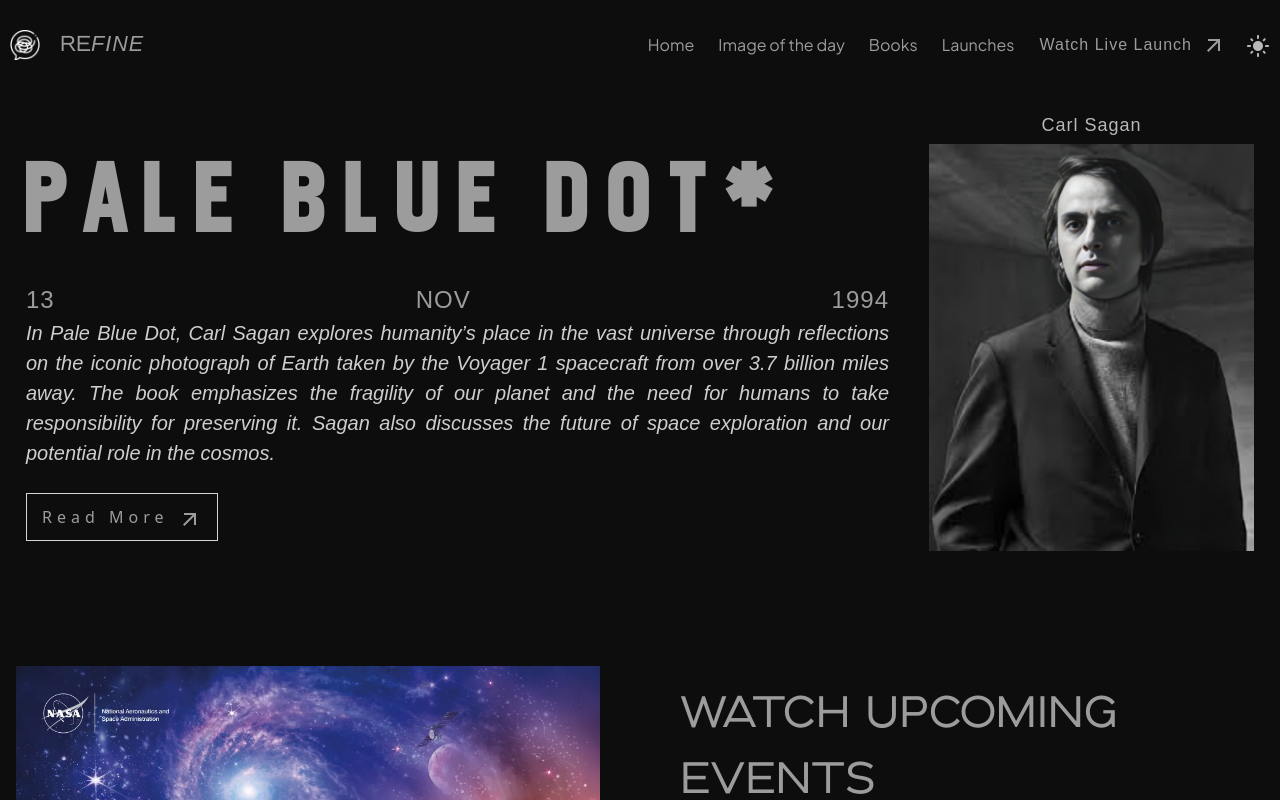
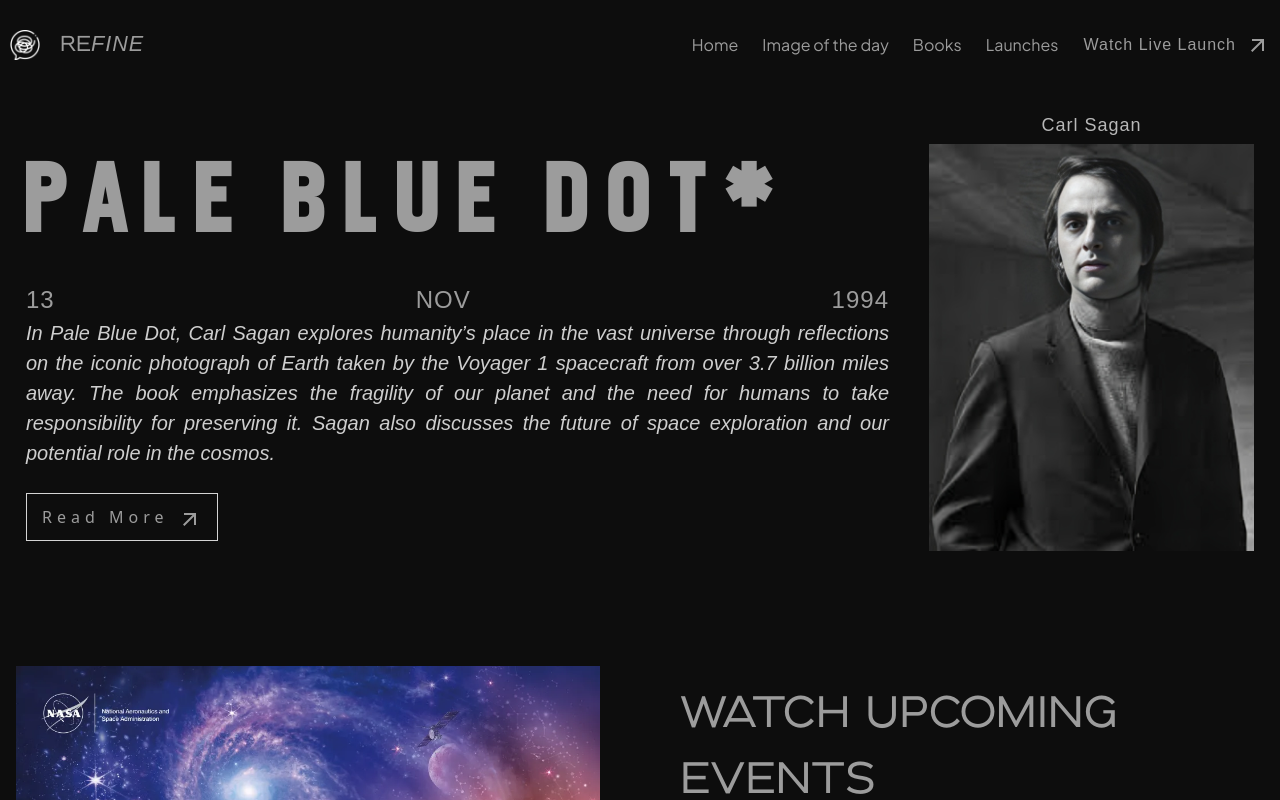
Before and after one commit to shankaravi6/refine, a React (Vite) app in the folder client/: page / in a window 1280 px wide. Shown: the top 800 px of the page. Built offline with nearby package versions, Linux system fonts and the light colour scheme; no server answers; a web font is replaced by a local one.

Commit message:
Dark mode only

```diff
--- a/client/src/components/layout/Navigation/NavButtons.jsx
+++ b/client/src/components/layout/Navigation/NavButtons.jsx
@@ -25,7 +25,7 @@
           Watch Live Launch
         </a>
       </SoPlainButton>
-      {mode == "light" ? (
+      {/* {mode == "light" ? (
         <SoCover
           className="cursor-pointer"
           onClick={() => {
@@ -43,7 +43,7 @@
         >
           <LightModeIcon style={{ color: `${colorTokens.drops[200]}` }} />
         </SoCover>
-      )}
+      )} */}
     </SoFlex>
   );
 };
```
